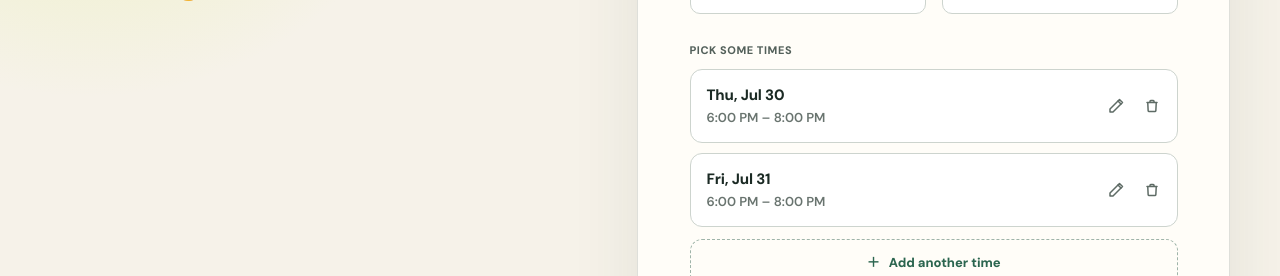
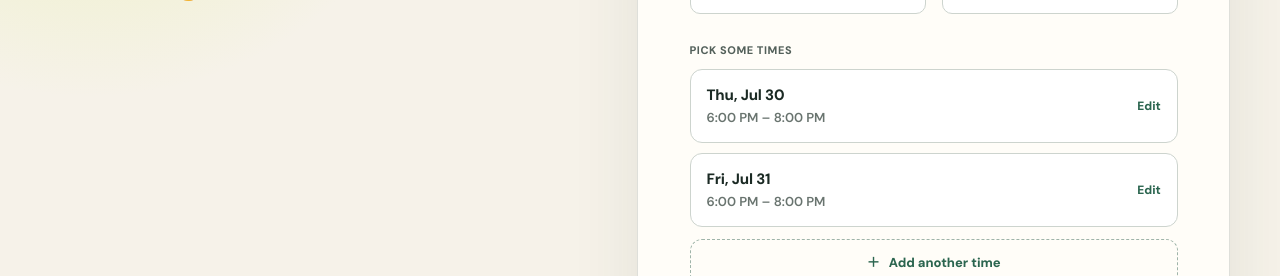
Before and after one commit to Robinnnnn/doodlebutwithoutfuckingads, a Next.js app: page / in a window 1280 px wide. Shown: the part 389-665 px from the top of the page. Built offline with nearby package versions, Linux system fonts and the light colour scheme.

Commit message:
Show delete only while editing; restore Edit text label.

```diff
--- a/app/DoodleApp.tsx
+++ b/app/DoodleApp.tsx
@@ -53,53 +53,6 @@ const brand = (
     <b>doodle</b><b>butwithout</b><strong>fucking</strong><span>ads</span><i>.</i>
   </span>
 );
-
-function IconPencil({ className }: { className?: string }) {
-  return (
-    <svg
-      className={className}
-      width="16"
-      height="16"
-      viewBox="0 0 16 16"
-      fill="none"
-      aria-hidden="true"
-    >
-      <path
-        d="M11.5 1.5l3 3L5 14H2v-3L11.5 1.5z"
-        stroke="currentColor"
-        strokeWidth="1.5"
-        strokeLinejoin="round"
-      />
-      <path
-        d="M10 3l3 3"
-        stroke="currentColor"
-        strokeWidth="1.5"
-        strokeLinecap="round"
-      />
-    </svg>
-  );
-}
-
-function IconCheck({ className }: { className?: string }) {
-  return (
-    <svg
-      className={className}
-      width="16"
-      height="16"
-      viewBox="0 0 16 16"
-      fill="none"
-      aria-hidden="true"
-    >
-      <path
-        d="M3 8.5l3.5 3.5L13 4"
-        stroke="currentColor"
-        strokeWidth="1.7"
-        strokeLinecap="round"
-        strokeLinejoin="round"
-      />
-    </svg>
-  );
-}
 
 function IconTrash({ className }: { className?: string }) {
   return (
@@ -520,20 +473,11 @@ function CreatePoll() {
                                 <strong>Pick a date & time</strong>
                               </span>
                             )}
+                            <span className="slot-chip-edit">
+                              {open ? "Done" : "Edit"}
+                            </span>
                           </button>
-                          <div className="slot-chip-actions">
-                            <button
-                              type="button"
-                              className="slot-chip-action"
-                              aria-label={
-                                open
-                                  ? `Done editing time option ${index + 1}`
-                                  : `Edit time option ${index + 1}`
-                              }
-                              onClick={() => toggleEditor(index)}
-                            >
-                              {open ? <IconCheck /> : <IconPencil />}
-                            </button>
+                          {open && (
                             <button
                               type="button"
                               className="slot-chip-action danger"
@@ -542,7 +486,7 @@ function CreatePoll() {
                             >
                               <IconTrash />
                             </button>
-                          </div>
+                          )}
                         </div>
                         {open && (
                           <div className="slot-chip-editor">
--- a/app/globals.css
+++ b/app/globals.css
@@ -390,11 +390,12 @@ a {
   min-width: 0;
   display: flex;
   align-items: center;
+  justify-content: space-between;
   gap: 12px;
   border: 0;
   background: transparent;
   cursor: pointer;
-  padding: 14px 8px 14px 16px;
+  padding: 14px 16px;
   text-align: left;
 }
 
@@ -415,21 +416,20 @@ a {
   font-weight: 600;
 }
 
-.slot-chip-actions {
-  display: flex;
-  align-items: center;
-  gap: 2px;
+.slot-chip-edit {
   flex: 0 0 auto;
-  padding-right: 8px;
+  color: #2b654f;
+  font-size: 12px;
+  font-weight: 800;
 }
 
 .slot-chip-action {
   display: grid;
   place-items: center;
-  width: 34px;
-  height: 34px;
+  width: 40px;
+  align-self: stretch;
   border: 0;
-  border-radius: 9px;
+  border-left: 1px solid #eceeeb;
   background: transparent;
   color: #5e6b65;
   cursor: pointer;
@@ -438,18 +438,9 @@ a {
     color 140ms ease;
 }
 
-.slot-chip-action:hover {
-  background: var(--mint-soft);
-  color: #164f3b;
-}
-
 .slot-chip-action.danger:hover {
   background: #fdeae4;
   color: #9f3f29;
-}
-
-.slot-chip.open .slot-chip-action:not(.danger) {
-  color: #164f3b;
 }
 
 .slot-chip-editor {
```
